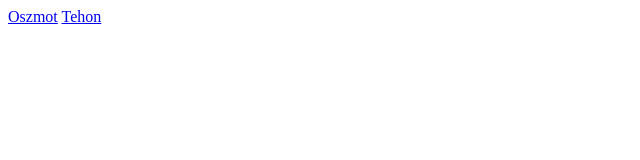
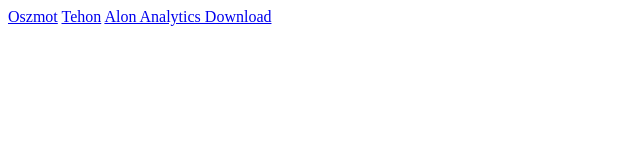
Before and after one commit to JesseRahikainen/JesseRahikainen.github.io, a plain HTML site: page index.html in a window 1280 px wide. Shown: the whole page, without its empty margins (0-640 px from the left). Drawn offline with Linux system fonts and the light colour scheme.

Commit message:
Add AA download link

```diff
--- a/index.html
+++ b/index.html
@@ -6,5 +6,6 @@
 	<body>
         <a href="Oszmot/Oszmot.html">Oszmot</a>
 	<a href="Tehon/Tehon.html">Tehon</a>
+	<a href="data/Alon Analytics">Alon Analytics Download</a>
 	</body>
 </html>
```
